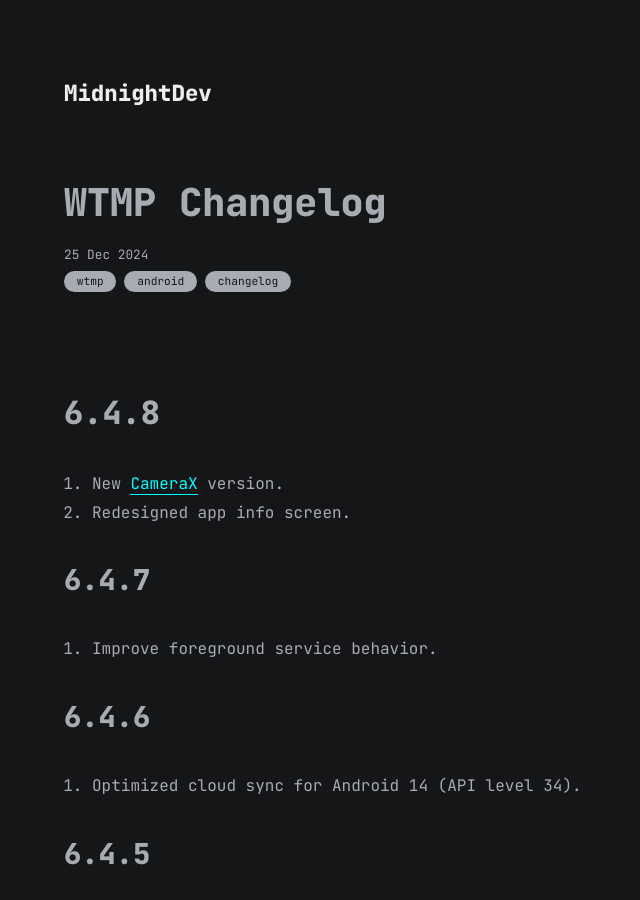
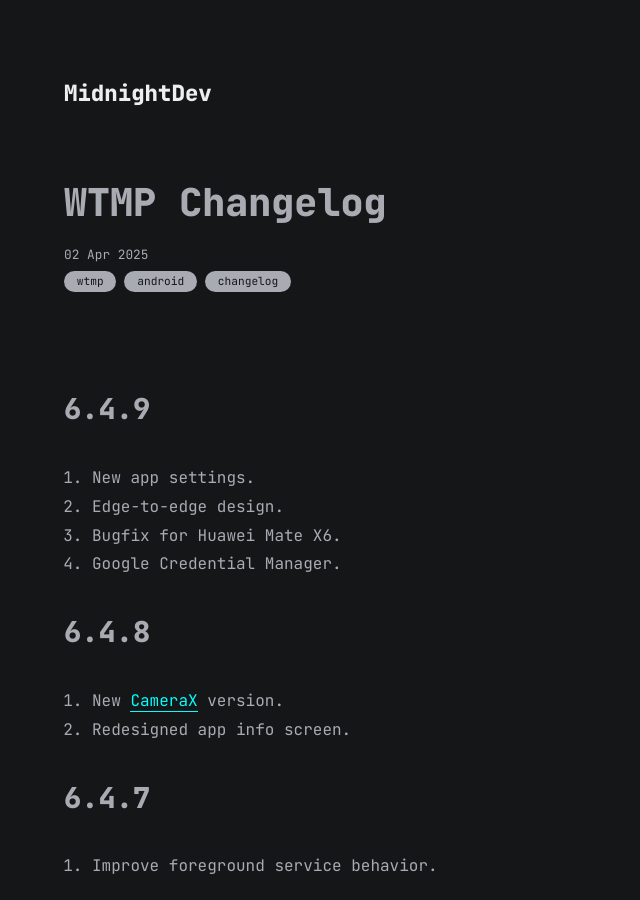
Before and after one commit to mdnghtdv/mdnghtdv.github.io, a Jekyll site: the page built from all_collections/_posts/2025-04-02-wtmp-changelog.md, in a window 1280 px wide and 900 px high. Shown: the whole window, without its empty margins (251-891 px from the left). Built offline with Jekyll 4.4.1, drawn with Linux system fonts in a browser that asks for light colours.

Commit message:
Update and rename 2024-12-25-wtmp-changelog.md to 2025-04-02-wtmp-changelog.md

```diff
--- a/all_collections/_posts/2024-12-25-wtmp-changelog.md
+++ b/all_collections/_posts/2025-04-02-wtmp-changelog.md
@@ -1,11 +1,18 @@
 ---
 layout: post
 title: WTMP Changelog
-date: 2024-12-25
+date: 2025-04-02
 categories: [wtmp, android, changelog]
 ---
 
-# 6.4.8
+## 6.4.9
+
+1. New app settings.
+2. Edge-to-edge design.
+3. Bugfix for Huawei Mate X6.
+4. Google Credential Manager.
+
+## 6.4.8
 
 1. New [CameraX](https://developer.android.com/jetpack/androidx/releases/camera) version.
 2. Redesigned app info screen.
```
